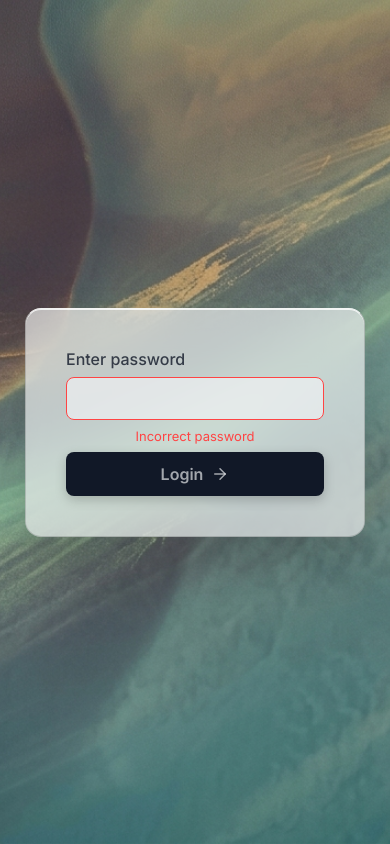
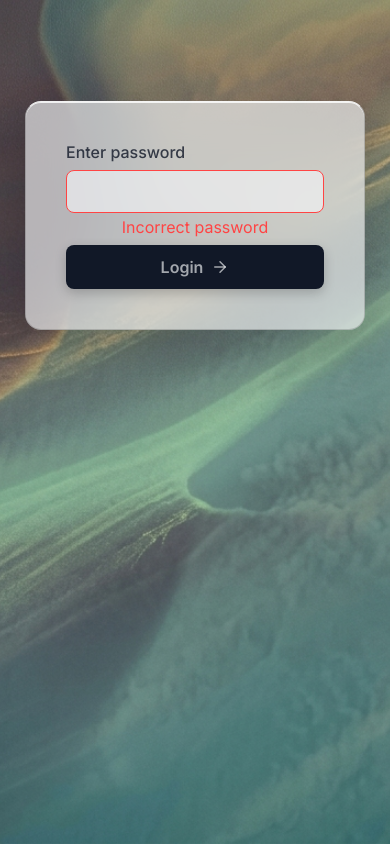
Before and after one commit to red-barrels/Boundless, a React (Create React App) app: page / in a window 390 px wide. Both pictures are taken after typing "Sample123" into the empty fields and a click on the button "Login". Built offline with nearby package versions, Linux system fonts and the light colour scheme.

Commit message:
Added class login-screen so CSS has hook
Help ensure mobile keyboard doesn't overlap login screen.

```diff
--- a/src/components/LoginScreen.jsx
+++ b/src/components/LoginScreen.jsx
@@ -4,6 +4,7 @@ import { ArrowRight } from 'lucide-react';
 export default function LoginScreen({ handleLogin, passwordInput, setPasswordInput, loginError }) {
   return (
     <motion.form
+      className="login-screen"
       initial={{ opacity: 0, scale: 0.95, y: 10 }}
       animate={{ opacity: 1, scale: 1, y: 0 }}
       transition={{ duration: 0.3 }}
@@ -58,7 +59,7 @@ export default function LoginScreen({ handleLogin, passwordInput, setPasswordInp
         {loginError && (
           <motion.span
             initial={{ opacity: 0 }} animate={{ opacity: 1 }}
-            style={{ position: 'absolute', bottom: '-24px', left: 0, width: '100%', textAlign: 'center', color: '#ff4444', fontSize: '13px' }}
+            style={{ position: 'absolute', bottom: '-24px', left: 0, width: '100%', textAlign: 'center', color: '#ff4444', fontSize: '16px' }}
           >
             Incorrect password
           </motion.span>
```
